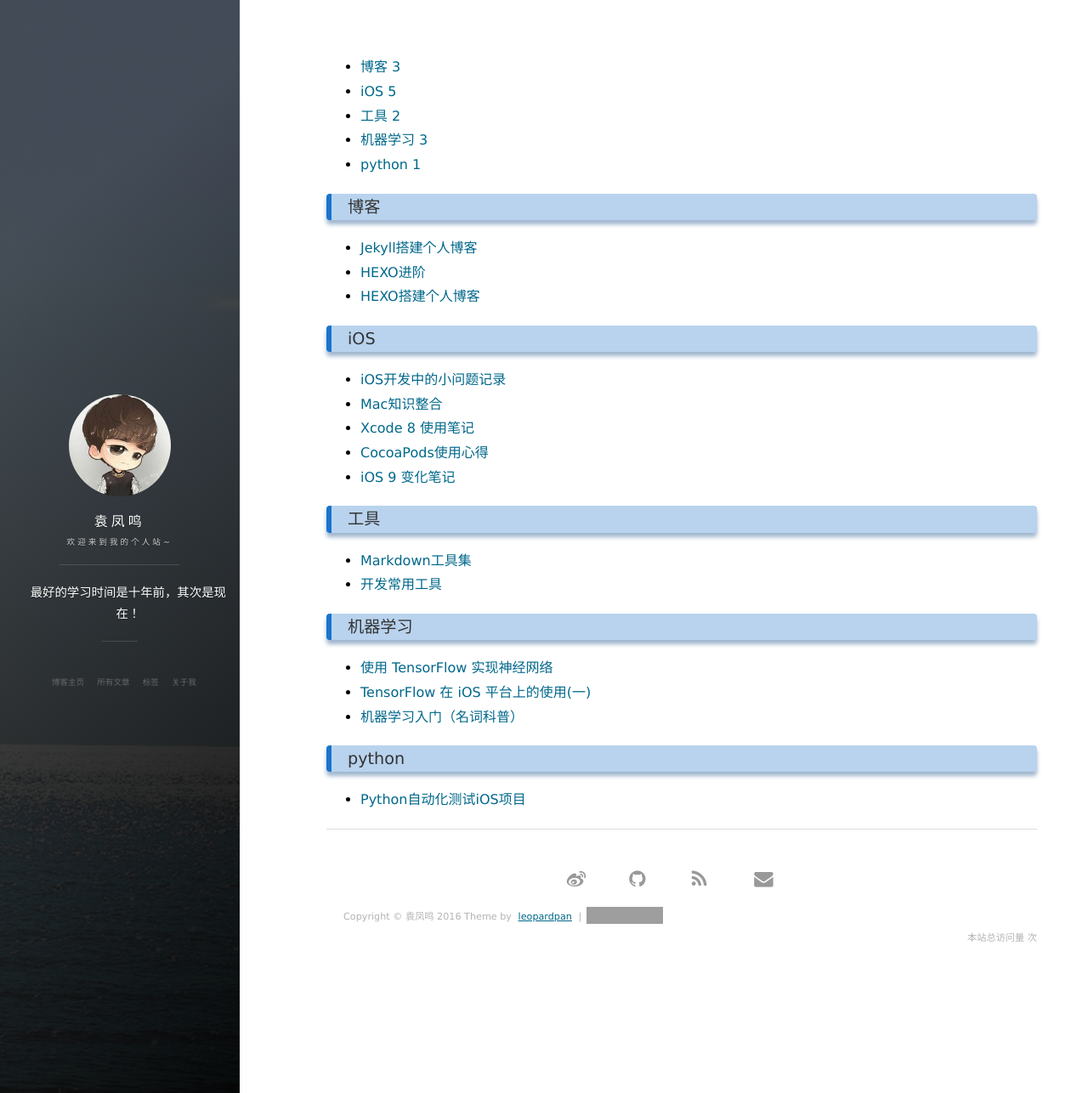
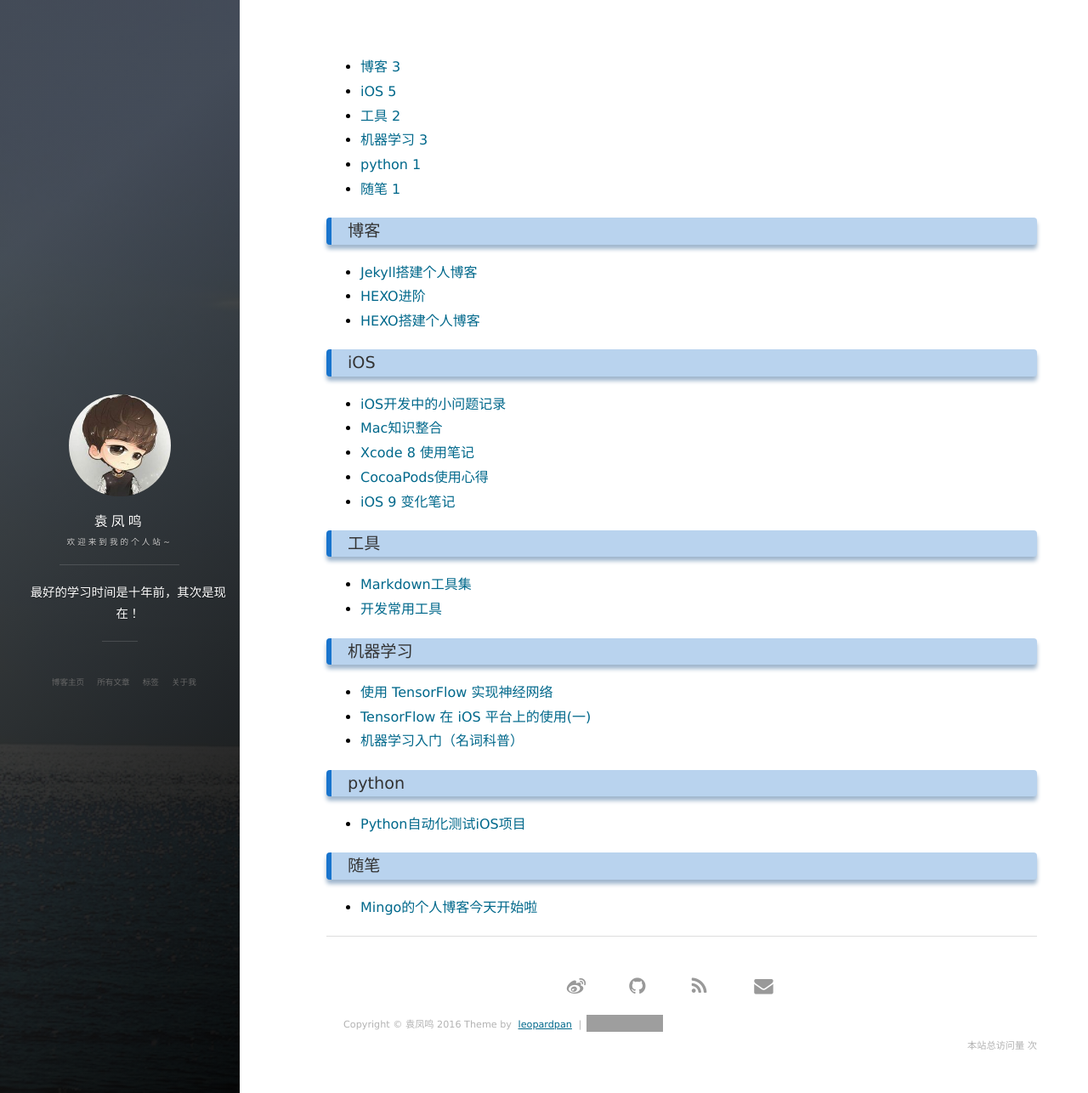
Before and after one commit to yfming93/yfming93.github.io, a Jekyll site: the page built from tags.html, in a window 1280 px wide and 1286 px high. Shown: the whole window at 85% size. Built offline with Jekyll 4.4.1, drawn with Linux system fonts in a browser that asks for light colours; nearby versions of some CDN libraries; comment, search, counter and statistics services are not loaded; some of the changed lines change nothing that is shown; grey boxes are pictures that could not be loaded.

Commit message:
_posts/2016-12-31-WelcomeMingo.md

```diff
--- a/_config.yml
+++ b/_config.yml
@@ -15,7 +15,7 @@ comment:
 
 # Social
 social:
-    weibo: 5366874726
+    weibo: 3414294504
     github: yfming93
     # twitter:
     mail: yfmingo@163.com
--- /dev/null
+++ b/_posts/2016-12-31-WelcomeMingo.md
@@ -0,0 +1,13 @@
+---
+layout: post
+title: Mingo的个人博客今天开始啦
+date: 2016-12-02
+tag: 随笔
+---
+
+### Mingo的个人博客今天开始啦
+
+
+今天元旦放假，经过一天的学习，我学会了利用 Jekyll 和 GitHub Page 搭建个人博客。以前总是羡慕别人拥有一个属于自己的个人博客站。终于现在开始了我的个人博客之旅。
+
+我希望能在这个自己的网络小窝窝里，留下一些属于我的学习心得，生活感悟。日后工作和生活遇到困惑时，以便来这里看看以往走过的那些坑。愿这个空间一直陪伴我成长。
```
